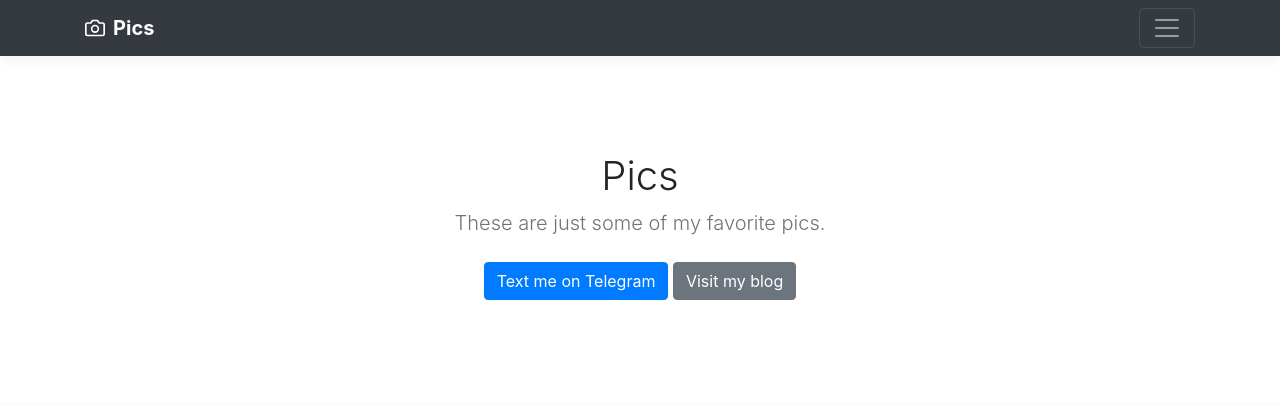
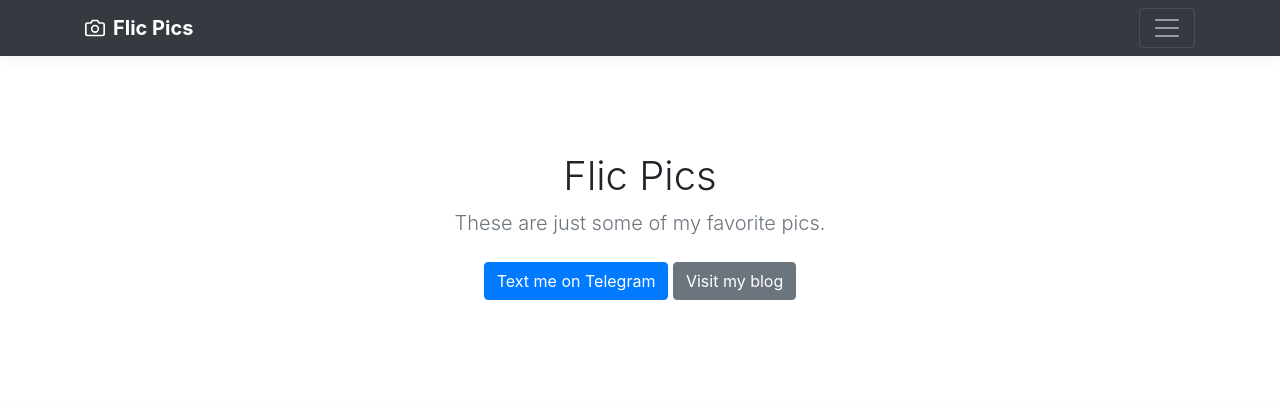
Before and after one commit to thenameisflic/pics, a Django app: page / in a window 1280 px wide. Shown: the top 405 px of the page. Run offline with Django 3.2, Linux system fonts and the light colour scheme; data that the repository does not hold is empty; some libraries are stand-ins or nearby versions.

Commit message:
Flic Pics

```diff
--- a/photos/templates/photos/index.html
+++ b/photos/templates/photos/index.html
@@ -79,7 +79,7 @@
         <div class="container d-flex justify-content-between">
           <a href="#" class="navbar-brand d-flex align-items-center">
             <svg xmlns="http://www.w3.org/2000/svg" width="20" height="20" viewBox="0 0 24 24" fill="none" stroke="currentColor" stroke-width="2" stroke-linecap="round" stroke-linejoin="round" class="mr-2"><path d="M23 19a2 2 0 0 1-2 2H3a2 2 0 0 1-2-2V8a2 2 0 0 1 2-2h4l2-3h6l2 3h4a2 2 0 0 1 2 2z"></path><circle cx="12" cy="13" r="4"></circle></svg>
-            <strong>Pics</strong>
+            <strong>Flic Pics</strong>
           </a>
           <button class="navbar-toggler" type="button" data-toggle="collapse" data-target="#navbarHeader" aria-controls="navbarHeader" aria-expanded="false" aria-label="Toggle navigation">
             <span class="navbar-toggler-icon"></span>
@@ -91,7 +91,7 @@
     <main role="main">
       <section class="jumbotron text-center">
         <div class="container">
-          <h1 class="jumbotron-heading">Pics</h1>
+          <h1 class="jumbotron-heading">Flic Pics</h1>
           <p class="lead text-muted">These are just some of my favorite pics.</p>
           <p>
             <a href="https://t.me/flicsl" class="btn btn-primary my-2">
```
